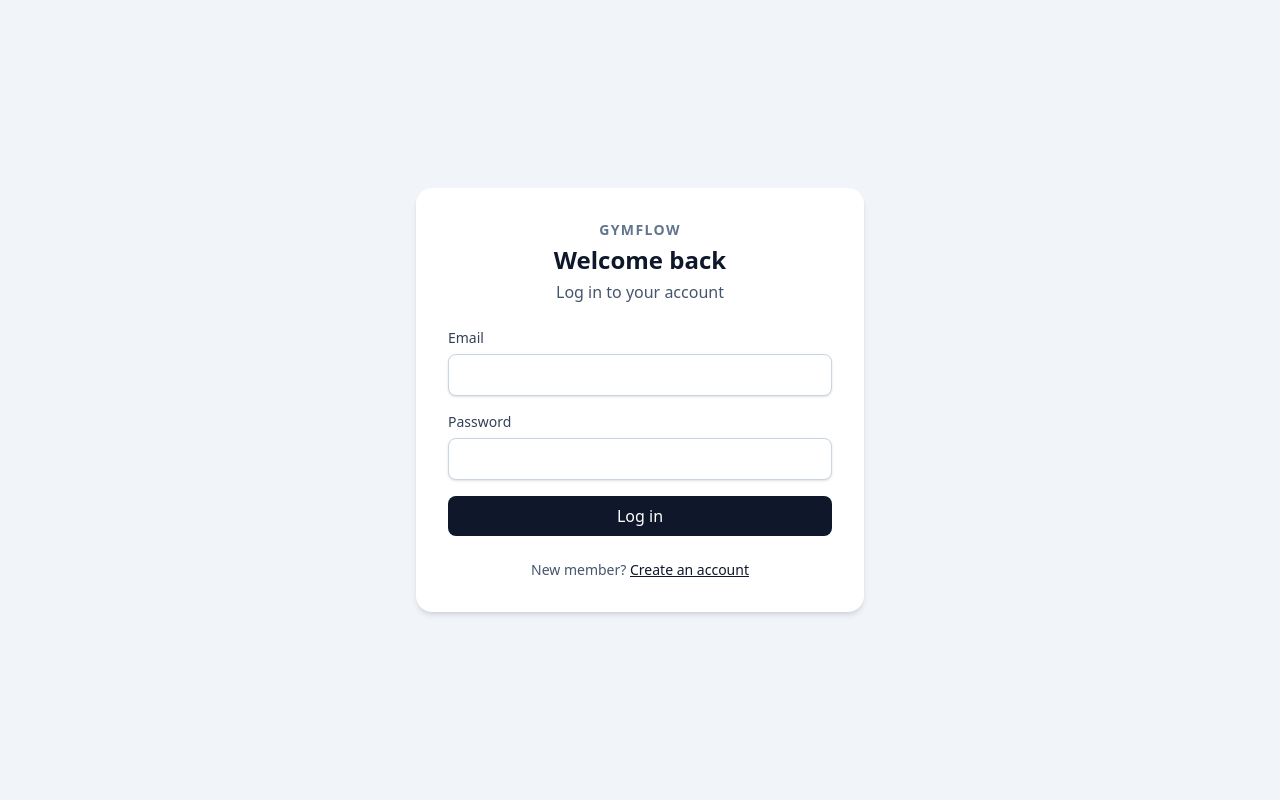
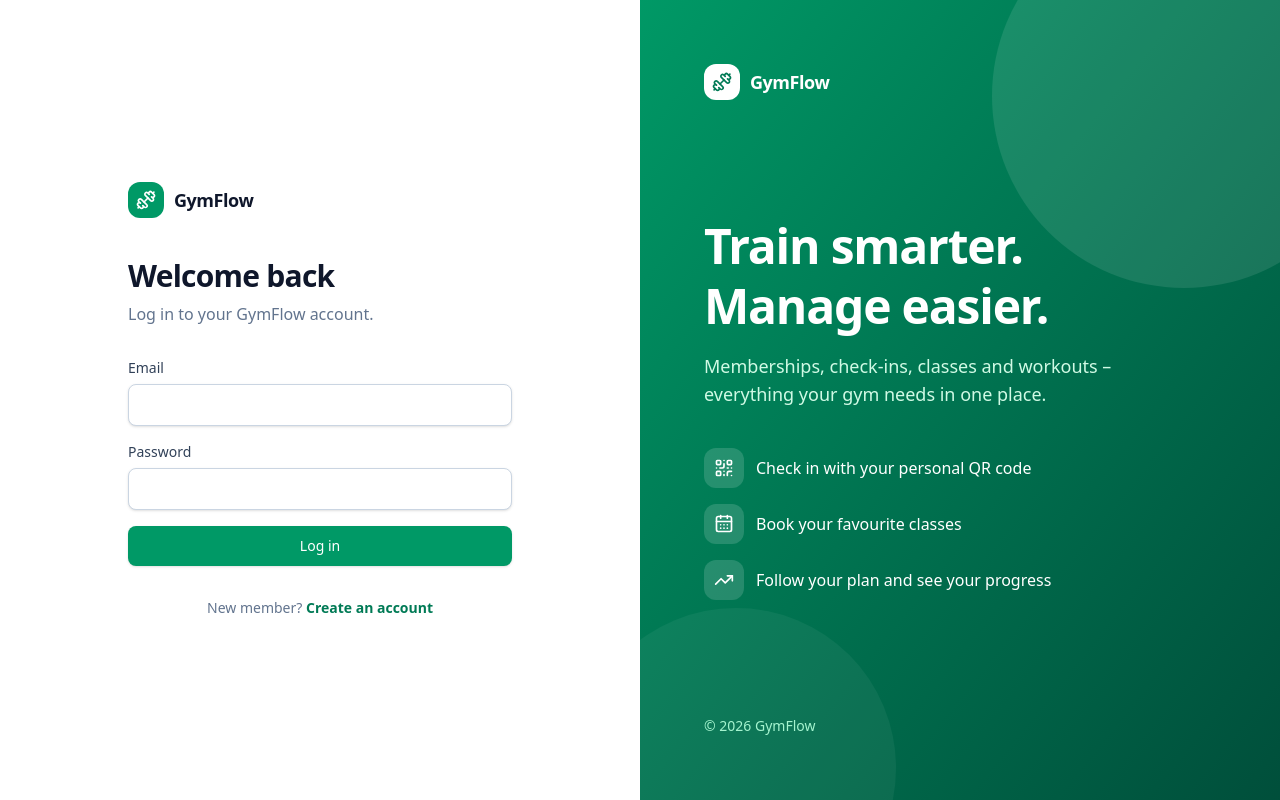
Before and after one commit to Yousifqayssar/gymflow, a React (Vite) app in the folder client/: page /login in a window 1280 px wide. Built offline with nearby package versions, Linux system fonts and the light colour scheme.

Commit message:
feat(client): redesign login and register pages

```diff
--- a/client/src/components/AuthCard.jsx
+++ b/client/src/components/AuthCard.jsx
@@ -1,16 +1,65 @@
-// Centered card used by the login and register pages.
+import { CalendarDays, QrCode, TrendingUp } from 'lucide-react';
+import Logo from './ui/Logo.jsx';
+
+// Calculated once when the app loads; components should not read the clock while rendering.
+const CURRENT_YEAR = new Date().getFullYear();
+
+const FEATURES = [
+  { icon: QrCode, text: 'Check in with your personal QR code' },
+  { icon: CalendarDays, text: 'Book your favourite classes' },
+  { icon: TrendingUp, text: 'Follow your plan and see your progress' },
+];
+
+// Layout of the login and register pages.
+// Desktop: form on the left, green brand panel on the right. Phones: only the form.
 function AuthCard({ title, subtitle, children }) {
   return (
-    <main className="flex min-h-screen items-center justify-center bg-slate-100 p-4">
-      <div className="w-full max-w-md rounded-2xl bg-white p-6 shadow-md sm:p-8">
-        <p className="text-center text-sm font-semibold uppercase tracking-widest text-slate-500">
-          GymFlow
-        </p>
-        <h1 className="mt-1 text-center text-2xl font-bold text-slate-900">{title}</h1>
-        {subtitle && <p className="mt-1 text-center text-slate-600">{subtitle}</p>}
-        <div className="mt-6">{children}</div>
-      </div>
-    </main>
+    <div className="flex min-h-screen bg-white">
+      {/* ---------- Form side ---------- */}
+      <main className="flex flex-1 flex-col justify-center px-6 py-12 sm:px-12 lg:flex-none lg:basis-1/2 xl:px-24">
+        <div className="mx-auto w-full max-w-sm">
+          <Logo />
+          <h1 className="mt-10 text-2xl font-bold tracking-tight text-slate-900 sm:text-3xl">{title}</h1>
+          {subtitle && <p className="mt-2 text-slate-500">{subtitle}</p>}
+          <div className="mt-8">{children}</div>
+        </div>
+      </main>
+
+      {/* ---------- Brand side (desktop only) ---------- */}
+      <aside className="relative hidden flex-1 overflow-hidden bg-gradient-to-br from-brand-600 to-brand-900 lg:flex lg:flex-col lg:justify-between lg:p-12 xl:p-16">
+        {/* Decorative circles in the background */}
+        <div aria-hidden="true" className="absolute -top-24 -right-24 size-96 rounded-full bg-white/10" />
+        <div aria-hidden="true" className="absolute -bottom-32 -left-16 size-80 rounded-full bg-white/5" />
+
+        <div className="relative">
+          <Logo inverted />
+        </div>
+
+        <div className="relative">
+          <h2 className="text-4xl font-bold leading-tight tracking-tight text-white xl:text-5xl">
+            Train smarter.
+            <br />
+            Manage easier.
+          </h2>
+          <p className="mt-4 max-w-md text-lg text-brand-100">
+            Memberships, check-ins, classes and workouts – everything your gym needs in one place.
+          </p>
+
+          <ul className="mt-10 space-y-4">
+            {FEATURES.map(({ icon: Icon, text }) => (
+              <li key={text} className="flex items-center gap-3 text-white">
+                <span className="flex size-10 items-center justify-center rounded-xl bg-white/15">
+                  <Icon className="size-5" aria-hidden="true" />
+                </span>
+                {text}
+              </li>
+            ))}
+          </ul>
+        </div>
+
+        <p className="relative text-sm text-brand-200">© {CURRENT_YEAR} GymFlow</p>
+      </aside>
+    </div>
   );
 }
 
--- a/client/src/components/ErrorMessage.jsx
+++ b/client/src/components/ErrorMessage.jsx
@@ -1,11 +1,14 @@
+import { CircleAlert } from 'lucide-react';
+
 // A red box for a general error, e.g. "Invalid email or password".
 // role="alert" makes screen readers announce it immediately.
 function ErrorMessage({ children }) {
   if (!children) return null;
 
   return (
-    <div role="alert" className="rounded-lg border border-red-200 bg-red-50 px-3 py-2 text-sm text-red-700">
-      {children}
+    <div role="alert" className="flex items-start gap-2.5 rounded-lg border border-red-200 bg-red-50 px-3 py-2.5 text-sm text-red-700">
+      <CircleAlert className="mt-px size-4 shrink-0" aria-hidden="true" />
+      <span>{children}</span>
     </div>
   );
 }
--- a/client/src/pages/LoginPage.jsx
+++ b/client/src/pages/LoginPage.jsx
@@ -4,6 +4,7 @@ import { useAuth } from '../auth/useAuth.js';
 import AuthCard from '../components/AuthCard.jsx';
 import FormField from '../components/FormField.jsx';
 import ErrorMessage from '../components/ErrorMessage.jsx';
+import Button from '../components/ui/Button.jsx';
 import { toFieldErrors } from '../utils/fieldErrors.js';
 
 function LoginPage() {
@@ -39,7 +40,7 @@ function LoginPage() {
   }
 
   return (
-    <AuthCard title="Welcome back" subtitle="Log in to your account">
+    <AuthCard title="Welcome back" subtitle="Log in to your GymFlow account.">
       <form onSubmit={handleSubmit} className="space-y-4">
         <ErrorMessage>{error}</ErrorMessage>
 
@@ -64,18 +65,14 @@ function LoginPage() {
           error={fieldErrors.password}
         />
 
-        <button
-          type="submit"
-          disabled={isSubmitting}
-          className="w-full rounded-lg bg-slate-900 px-4 py-2 font-medium text-white hover:bg-slate-700 disabled:opacity-60"
-        >
+        <Button type="submit" disabled={isSubmitting} className="w-full py-2.5">
           {isSubmitting ? 'Logging in…' : 'Log in'}
-        </button>
+        </Button>
       </form>
 
-      <p className="mt-6 text-center text-sm text-slate-600">
+      <p className="mt-8 text-center text-sm text-slate-500">
         New member?{' '}
-        <Link to="/register" className="font-medium text-slate-900 underline">
+        <Link to="/register" className="font-semibold text-brand-700 hover:text-brand-800">
           Create an account
         </Link>
       </p>
--- a/client/src/pages/RegisterPage.jsx
+++ b/client/src/pages/RegisterPage.jsx
@@ -4,6 +4,7 @@ import { useAuth } from '../auth/useAuth.js';
 import AuthCard from '../components/AuthCard.jsx';
 import FormField from '../components/FormField.jsx';
 import ErrorMessage from '../components/ErrorMessage.jsx';
+import Button from '../components/ui/Button.jsx';
 import { toFieldErrors } from '../utils/fieldErrors.js';
 
 function RegisterPage() {
@@ -36,7 +37,7 @@ function RegisterPage() {
   }
 
   return (
-    <AuthCard title="Create your account" subtitle="Join the gym as a member">
+    <AuthCard title="Create your account" subtitle="Join the gym as a member – it takes less than a minute.">
       <form onSubmit={handleSubmit} className="space-y-4">
         <ErrorMessage>{error}</ErrorMessage>
 
@@ -85,18 +86,14 @@ function RegisterPage() {
         />
         <p className="-mt-2 text-xs text-slate-500">At least 8 characters.</p>
 
-        <button
-          type="submit"
-          disabled={isSubmitting}
-          className="w-full rounded-lg bg-slate-900 px-4 py-2 font-medium text-white hover:bg-slate-700 disabled:opacity-60"
-        >
+        <Button type="submit" disabled={isSubmitting} className="w-full py-2.5">
           {isSubmitting ? 'Creating account…' : 'Create account'}
-        </button>
+        </Button>
       </form>
 
-      <p className="mt-6 text-center text-sm text-slate-600">
+      <p className="mt-8 text-center text-sm text-slate-500">
         Already have an account?{' '}
-        <Link to="/login" className="font-medium text-slate-900 underline">
+        <Link to="/login" className="font-semibold text-brand-700 hover:text-brand-800">
           Log in
         </Link>
       </p>
```
